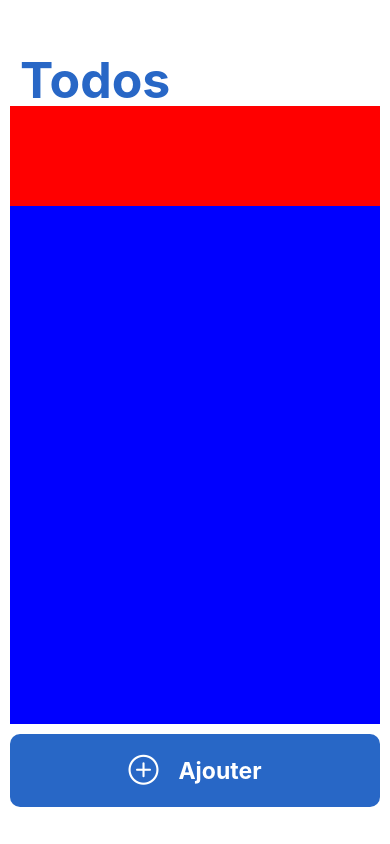
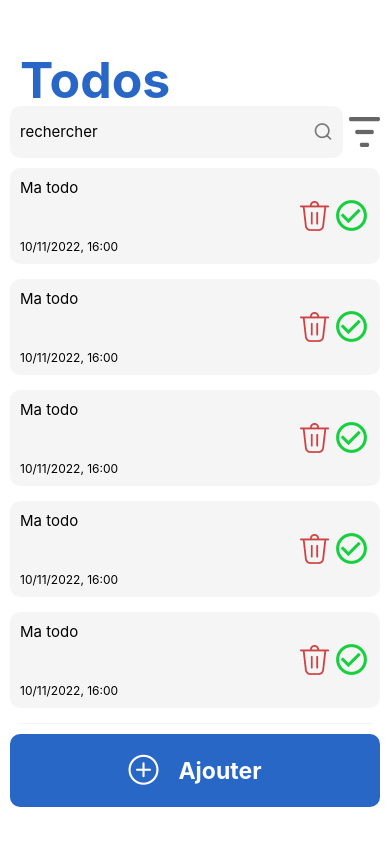
Before and after one commit to adamako/expo-todo-app, a React Native app: screen / in a window 390 px wide. Built offline with nearby package versions, Linux system fonts and the light colour scheme.

Commit message:
feat: design homeview and formview

```diff
--- /dev/null
+++ b/src/components/molecules/TodoItem.jsx
@@ -0,0 +1,59 @@
+import { View, StyleSheet, Text, Image, TouchableOpacity } from "react-native";
+import { secondaryColor, successColor } from "../../utils/color";
+import { MaterialIcons } from "@expo/vector-icons";
+
+export const TodoItem = () => {
+  return (
+    <TouchableOpacity onPress={() => alert("content")} style={styles.container}>
+      <View style={styles.contentSection}>
+        <Text style={styles.todoText} numberOfLines={2}>
+          Ma todo
+        </Text>
+        <Text style={styles.todoDate}>10/11/2022, 16:00</Text>
+      </View>
+      <View style={styles.actionsSection}>
+        <TouchableOpacity>
+          <Image
+            source={require("../../../assets/icons/delete-icon.png")}
+            style={{ width: 29, height: 29.91 }}
+          />
+        </TouchableOpacity>
+        <TouchableOpacity>
+          <MaterialIcons
+            name="check-circle-outline"
+            size={37}
+            color={successColor}
+          />
+        </TouchableOpacity>
+      </View>
+    </TouchableOpacity>
+  );
+};
+
+const styles = StyleSheet.create({
+  container: {
+    flexDirection: "row",
+    padding: 10,
+    height: 96,
+    backgroundColor: secondaryColor,
+    borderRadius: 10,
+    justifyContent: "space-between",
+    marginBottom: 15,
+  },
+  contentSection: {
+    flex: 0.78,
+    justifyContent: "space-between",
+  },
+  actionsSection: {
+    alignSelf: "center",
+    flex: 0.2,
+    flexDirection: "row",
+    alignItems: "center",
+    justifyContent: "space-between",
+  },
+  todoText: {
+    //fontWeight: "500",
+    fontSize: 15,
+  },
+  todoDate: { fontSize: 12, fontWeight: "400" },
+});
--- a/src/navigations/MainStackNavigator.jsx
+++ b/src/navigations/MainStackNavigator.jsx
@@ -7,14 +7,18 @@ const { Navigator, Screen } = createNativeStackNavigator();
 
 const MainStackNavigator = () => {
   return (
-    <Navigator initialRouteName={"HomeScreen"}>
+    <Navigator
+      initialRouteName={"HomeScreen"}
+      screenOptions={{
+        headerShadowVisible: false,
+      }}
+    >
       <Screen
         name={"HomeScreen"}
         options={{
           headerShown: false,
           headerTitle: "Todos",
           headerStyle: { backgroundColor: "white" },
-          headerShadowVisible: false,
           headerTitleAlign: "left",
           headerTitleStyle: {
             color: primaryColor,
@@ -24,7 +28,14 @@ const MainStackNavigator = () => {
         }}
         component={HomeScreen}
       />
-      <Screen name="TodoFormScreen" component={TodoFormScreen} />
+      <Screen
+        name="TodoFormScreen"
+        component={TodoFormScreen}
+        options={{
+          headerTitle: "Ajouter une todo",
+          headerBackTitleVisible: false,
+        }}
+      />
     </Navigator>
   );
 };
--- a/src/screens/HomeScreen.jsx
+++ b/src/screens/HomeScreen.jsx
@@ -1,15 +1,55 @@
-import { Button, StyleSheet, Text, View } from "react-native";
-import { primaryColor } from "../utils/color";
+import {
+  Button,
+  Image,
+  ScrollView,
+  StyleSheet,
+  Text,
+  TextInput,
+  TouchableOpacity,
+  View,
+} from "react-native";
+import { primaryColor, secondaryColor } from "../utils/color";
 import Header from "../components/molecules/Header";
 import CustomButton from "../components/molecules/CustomButton";
-import { AntDesign } from "@expo/vector-icons";
+import { AntDesign, Feather, MaterialCommunityIcons } from "@expo/vector-icons";
+import { TodoItem } from "../components/molecules/TodoItem";
 
 const HomeScreen = ({ navigation }) => {
   return (
     <View style={styles.container}>
       <Header title="Todos" />
-      <View style={{ height: 100, backgroundColor: "red" }}></View>
-      <View style={styles.todosContainer}></View>
+      <View style={styles.searchContainer}>
+        <View style={styles.inputSection}>
+          <TextInput style={styles.input} placeholder={"rechercher"} />
+          <Feather
+            name="search"
+            size={20}
+            color={"black"}
+            style={{ opacity: 0.5 }}
+          />
+        </View>
+        <TouchableOpacity onPress={() => alert("filter")}>
+          <Image
+            source={require("../../assets/icons/filter-icon.png")}
+            style={{ height: 30, width: 31 }}
+          />
+        </TouchableOpacity>
+      </View>
+      <View style={styles.todosContainer}>
+        <ScrollView showsVerticalScrollIndicator={false}>
+          <TodoItem />
+          <TodoItem />
+          <TodoItem />
+          <TodoItem />
+          <TodoItem />
+          <TodoItem />
+          <TodoItem />
+          <TodoItem />
+          <TodoItem />
+          <TodoItem />
+          <TodoItem />
+        </ScrollView>
+      </View>
       <View style={styles.buttonContainer}>
         <CustomButton
           onPress={() => {
@@ -35,17 +75,32 @@ const styles = StyleSheet.create({
     color: primaryColor,
   },
   searchContainer: {
-    height: 100,
-    backgroundColor: "red",
+    flexDirection: "row",
+    alignItems: "center",
+    justifyContent: "space-between",
   },
   todosContainer: {
+    paddingTop: 10,
     flex: 1,
-    backgroundColor: "blue",
   },
   buttonContainer: {
     marginTop: 10,
     height: 100,
   },
+  input: {
+    flex: 1,
+    fontSize: 15,
+  },
+  inputSection: {
+    width: "90%",
+    alignItems: "center",
+    justifyContent: "space-between",
+    flexDirection: "row",
+    backgroundColor: secondaryColor,
+    height: 52,
+    padding: 10,
+    borderRadius: 10,
+  },
 });
 
 export default HomeScreen;
--- a/src/screens/TodoFormScreen.jsx
+++ b/src/screens/TodoFormScreen.jsx
@@ -1,9 +1,24 @@
-import { StyleSheet, Text, View } from "react-native";
+import { StyleSheet, Text, TextInput, View } from "react-native";
+import { secondaryColor } from "../utils/color";
+import CustomButton from "../components/molecules/CustomButton";
+import { Fontisto } from "@expo/vector-icons";
 
 const TodoFormScreen = () => {
   return (
     <View style={styles.container}>
-      <Text>My todo form</Text>
+      <TextInput
+        multiline={true}
+        numberOfLines={10}
+        style={styles.input}
+        placeholder={"Acheter un sac"}
+      />
+      <View style={{ marginTop: 50 }}>
+        <CustomButton
+          label={"Enregistrer"}
+          onPress={() => alert("Save succesfully")}
+          icon={<Fontisto name="save" size={24} color="white" />}
+        />
+      </View>
     </View>
   );
 };
@@ -11,7 +26,15 @@ const TodoFormScreen = () => {
 const styles = StyleSheet.create({
   container: {
     padding: 10,
+    backgroundColor: "white",
     flex: 1,
+  },
+  input: {
+    padding: 10,
+    borderRadius: 10,
+    height: 150,
+    fontSize: 15,
+    backgroundColor: secondaryColor,
   },
 });
 
```
Also changed, not shown: assets/icons/delete-icon.png (added), assets/icons/filter-icon.png (added).
